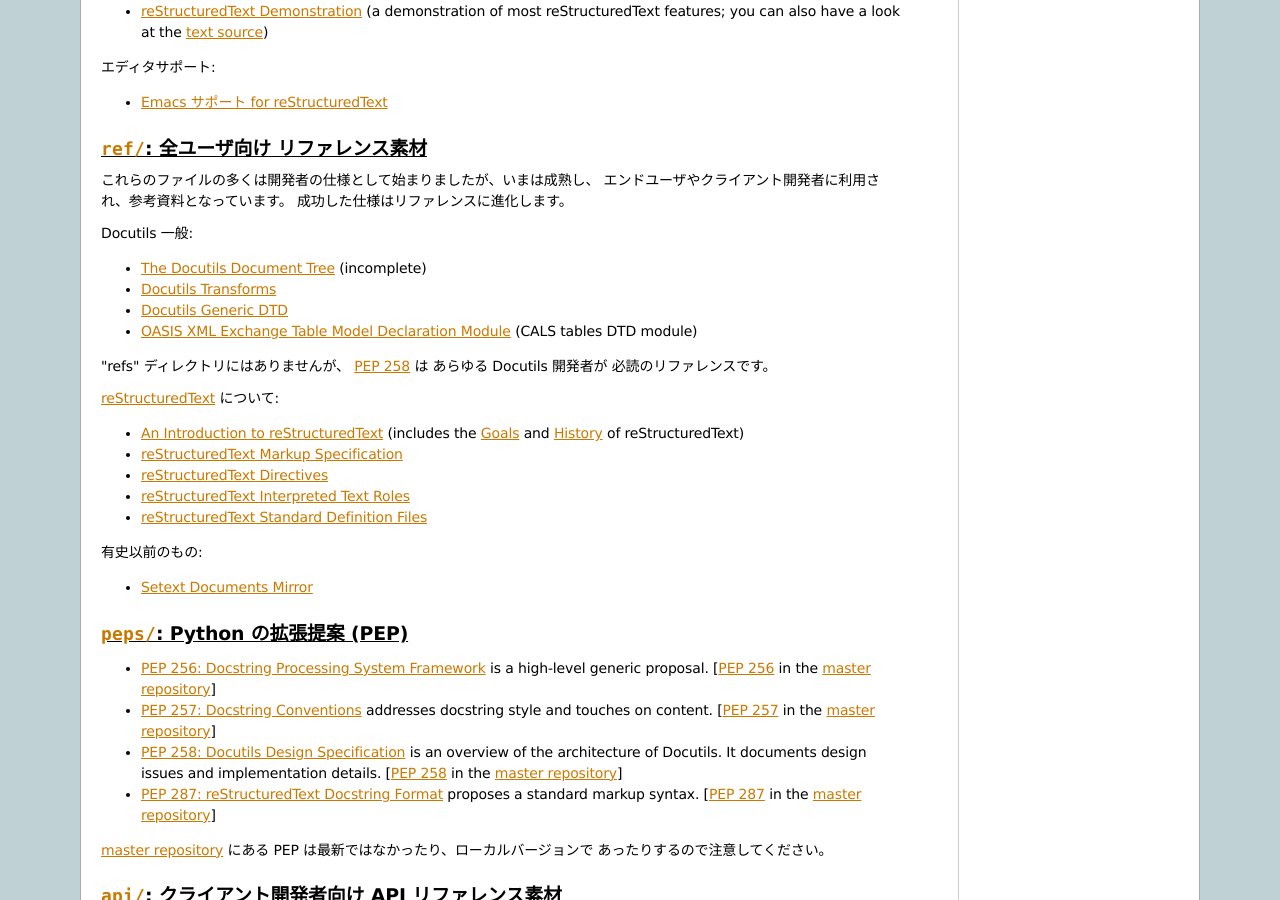
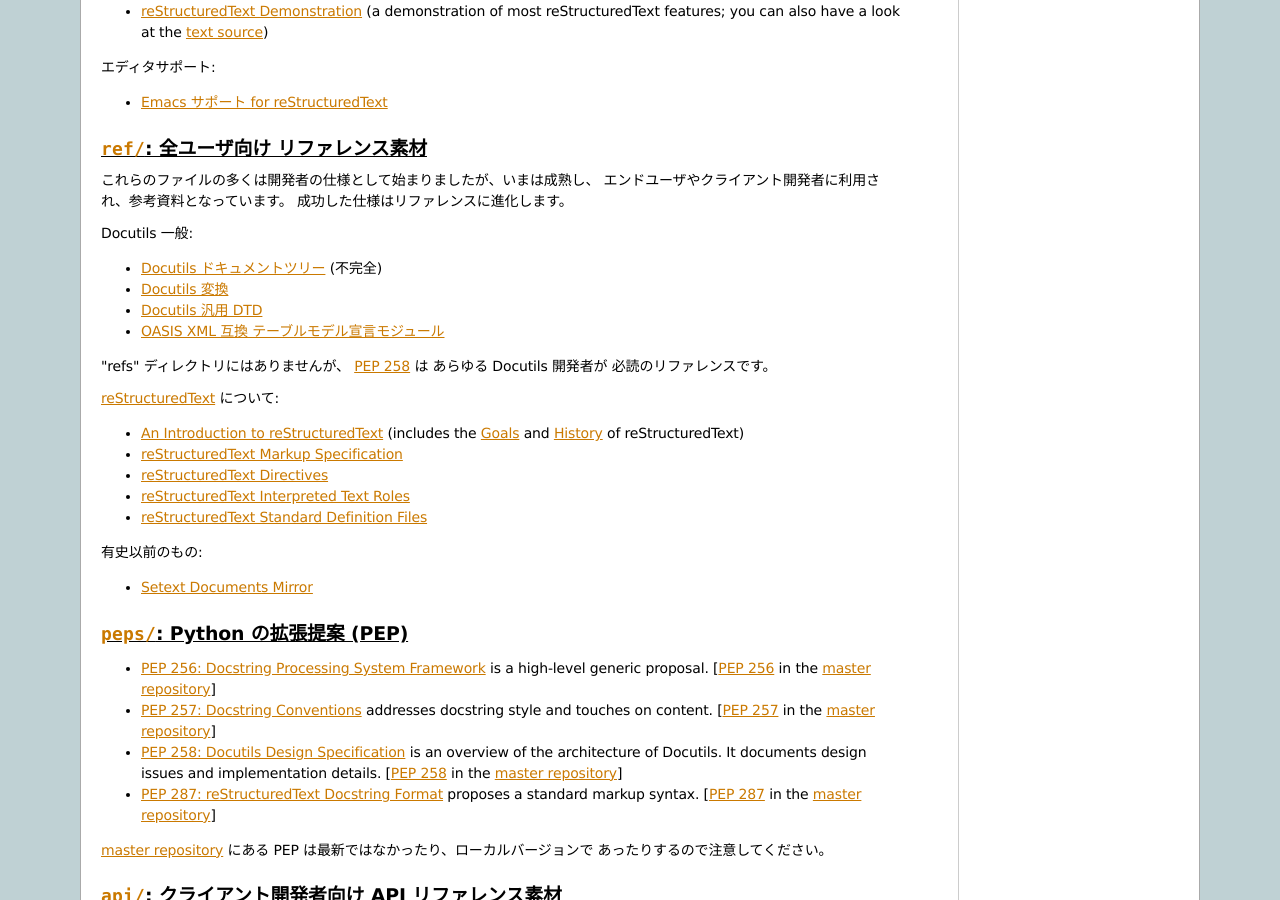
Before and after one commit to shkumagai/docutils_ja, a Sphinx documentation site: the page built from source/docs/index.txt, in a window 1280 px wide and 900 px high, scrolled down 1490 px. Built offline with Sphinx 7.4.7, drawn with Linux system fonts in a browser that asks for light colours.

Commit message:
translate link name.

```diff
--- a/source/docs/index.txt
+++ b/source/docs/index.txt
@@ -199,11 +199,16 @@
 
 Docutils 一般:
 
-* `The Docutils Document Tree <ref/doctree.html>`__ (incomplete)
-* `Docutils Transforms <ref/transforms.html>`__
-* `Docutils Generic DTD <ref/docutils.dtd>`__
-* `OASIS XML Exchange Table Model Declaration Module
-  <ref/soextblx.dtd>`__ (CALS tables DTD module)
+.. * `The Docutils Document Tree <ref/doctree.html>`__ (incomplete)
+   * `Docutils Transforms <ref/transforms.html>`__
+   * `Docutils Generic DTD <ref/docutils.dtd>`__
+   * `OASIS XML Exchange Table Model Declaration Module
+     <ref/soextblx.dtd>`__ (CALS tables DTD module)
+
+* `Docutils ドキュメントツリー <ref/doctree.html>`__ (不完全)
+* `Docutils 変換 <ref/transforms.html>`__
+* `Docutils 汎用 DTD <ref/docutils.dtd>`__
+* `OASIS XML 互換 テーブルモデル宣言モジュール <ref/soextblx.dtd>`__
 
 .. Although not in the "ref" directory, `PEP 258`_ is a must-read
    reference for any Docutils developer.
```
